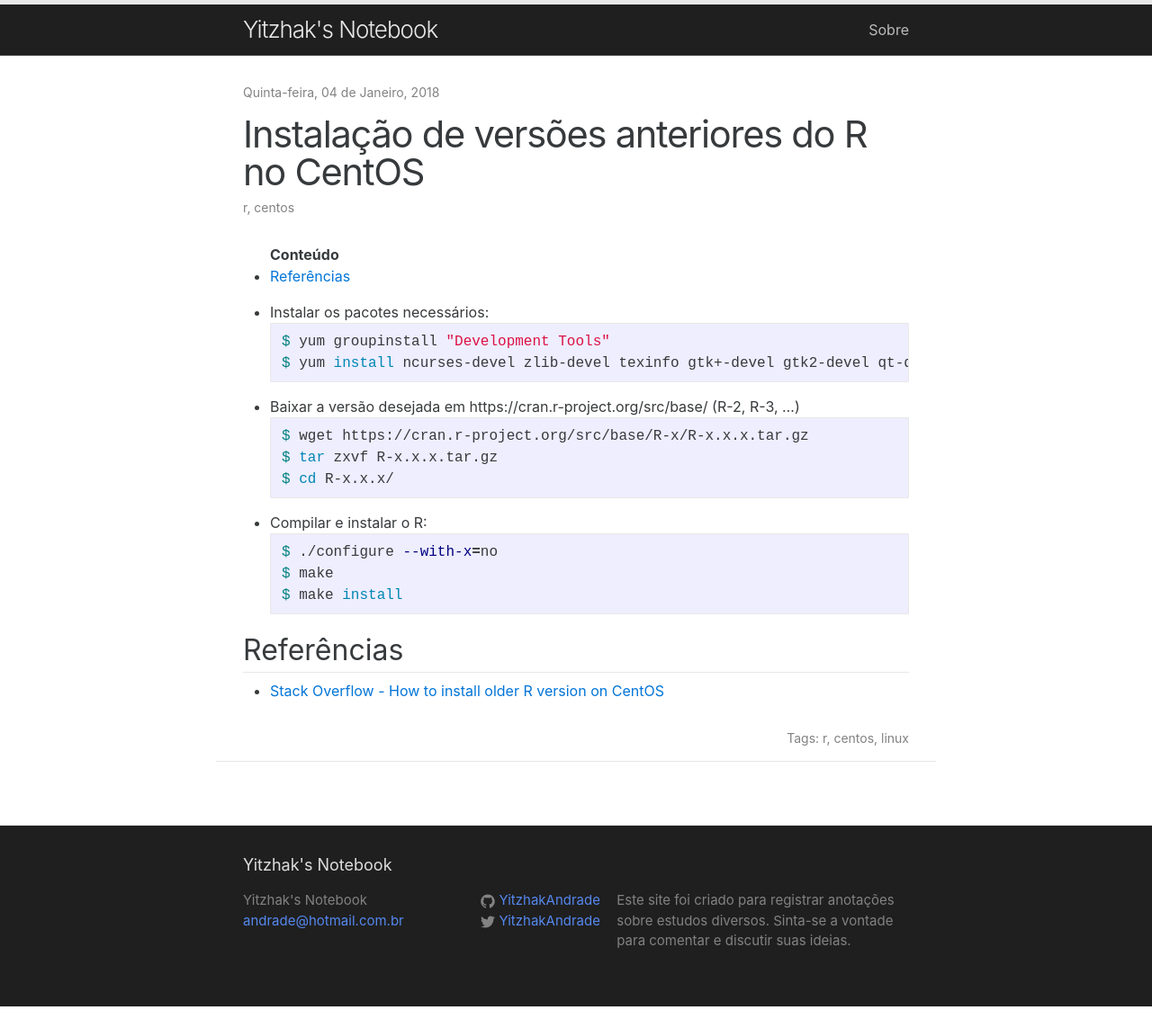
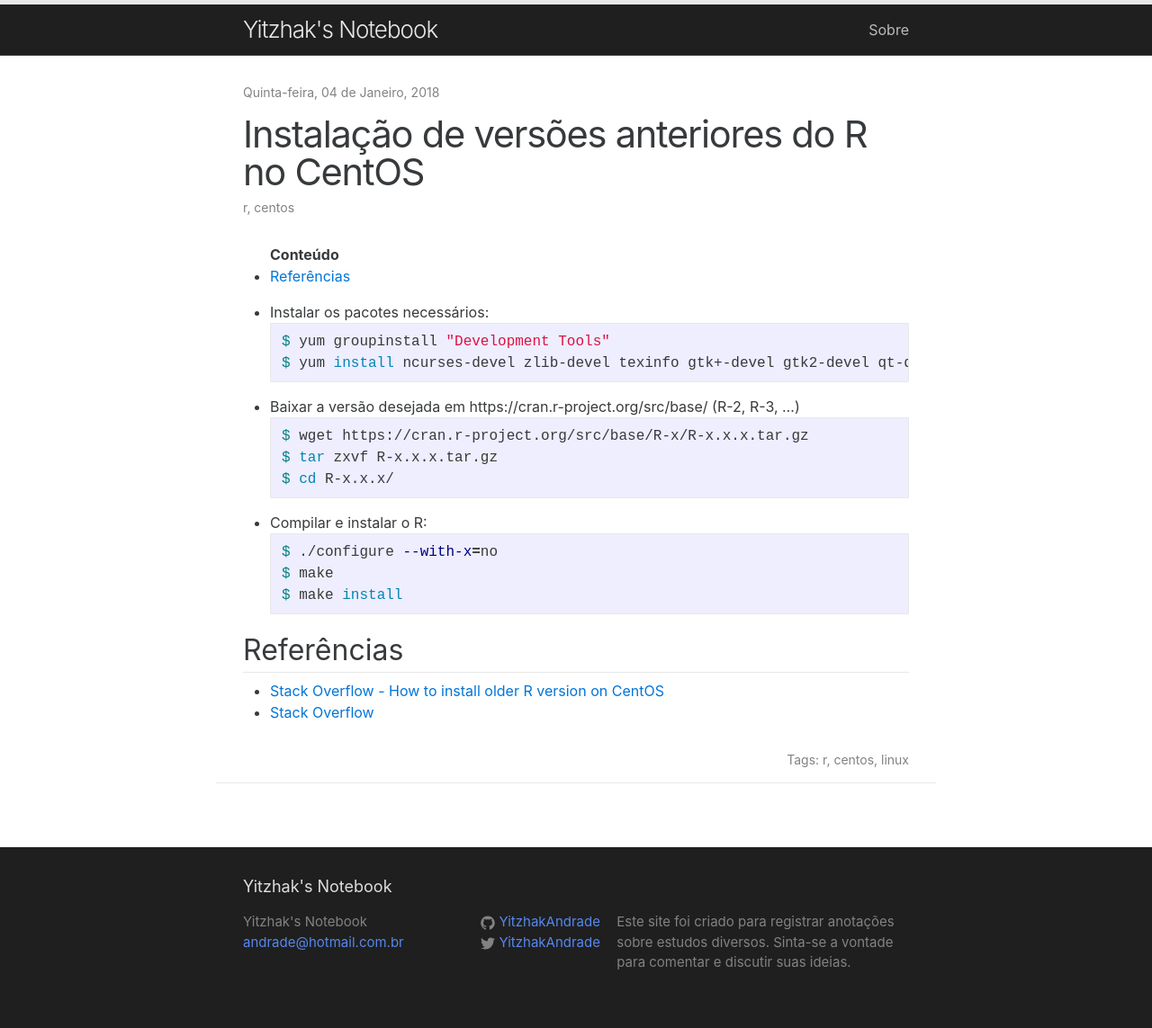
Before and after one commit to ZackStone/notebook, a Jekyll site: the page built from _posts/2018/2018-01-04-instalar-r-versoes-antigas-centos.md, in a window 1280 px wide. Shown: the whole page at 90% size. Built offline with Jekyll 4.4.1, drawn with Linux system fonts in a browser that asks for light colours; comment, search, counter and statistics services are not loaded; before the commit the page ends 1119 px from its top, so only the background shows below that.

Commit message:
Update 2018-01-04-instalar-r-versoes-antigas-centos.md

```diff
--- a/_posts/2018/2018-01-04-instalar-r-versoes-antigas-centos.md
+++ b/_posts/2018/2018-01-04-instalar-r-versoes-antigas-centos.md
@@ -36,3 +36,4 @@ $ make install
 # Referências
 
 - [Stack Overflow - How to install older R version on CentOS](https://stackoverflow.com/questions/37769985/how-to-install-older-r-version-on-centos)
+- [Stack Overflow](https://stackoverflow.com/questions/17473547/error-with-readline-yes-default-and-headers-libs-are-not-available)
```
